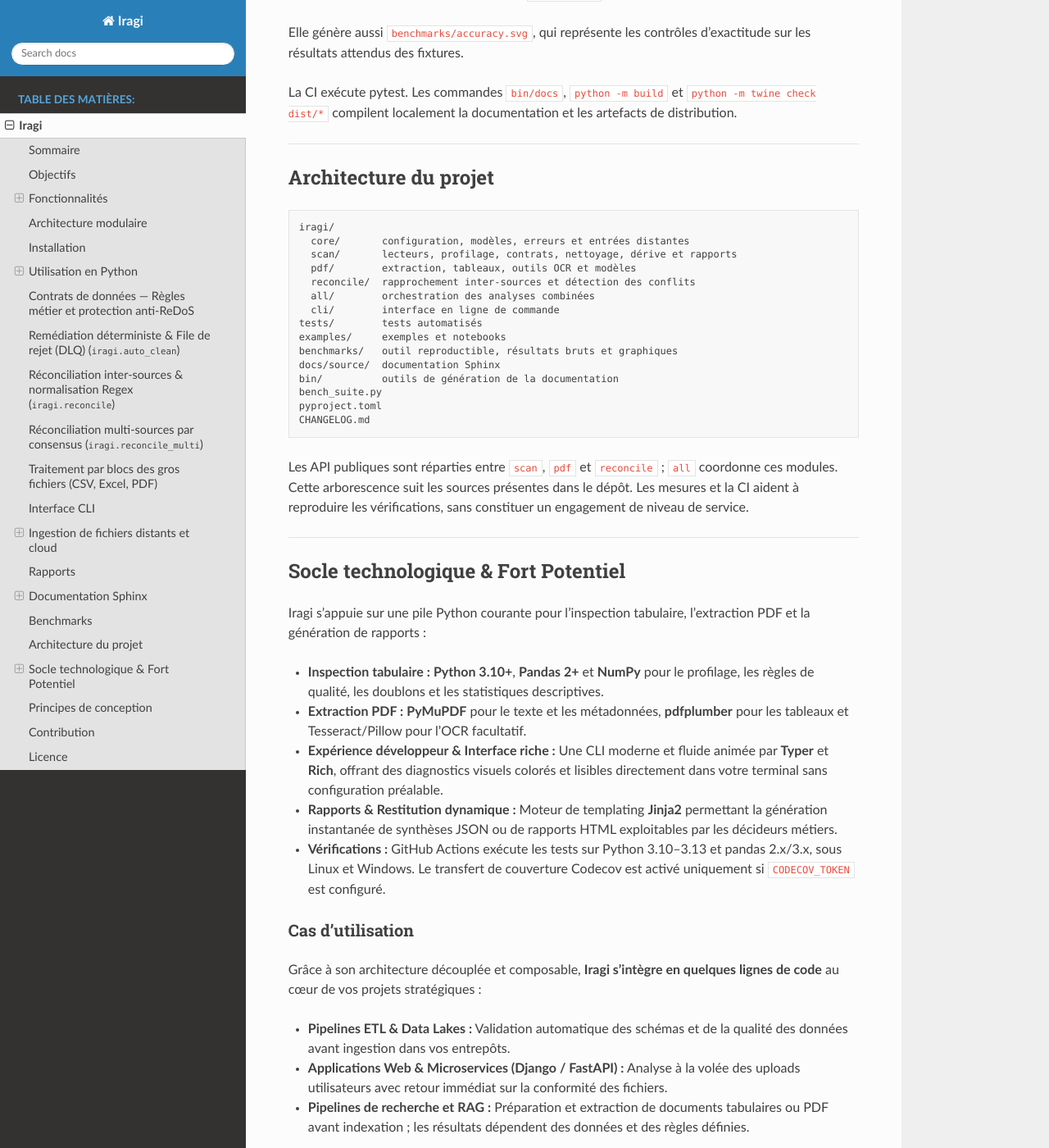
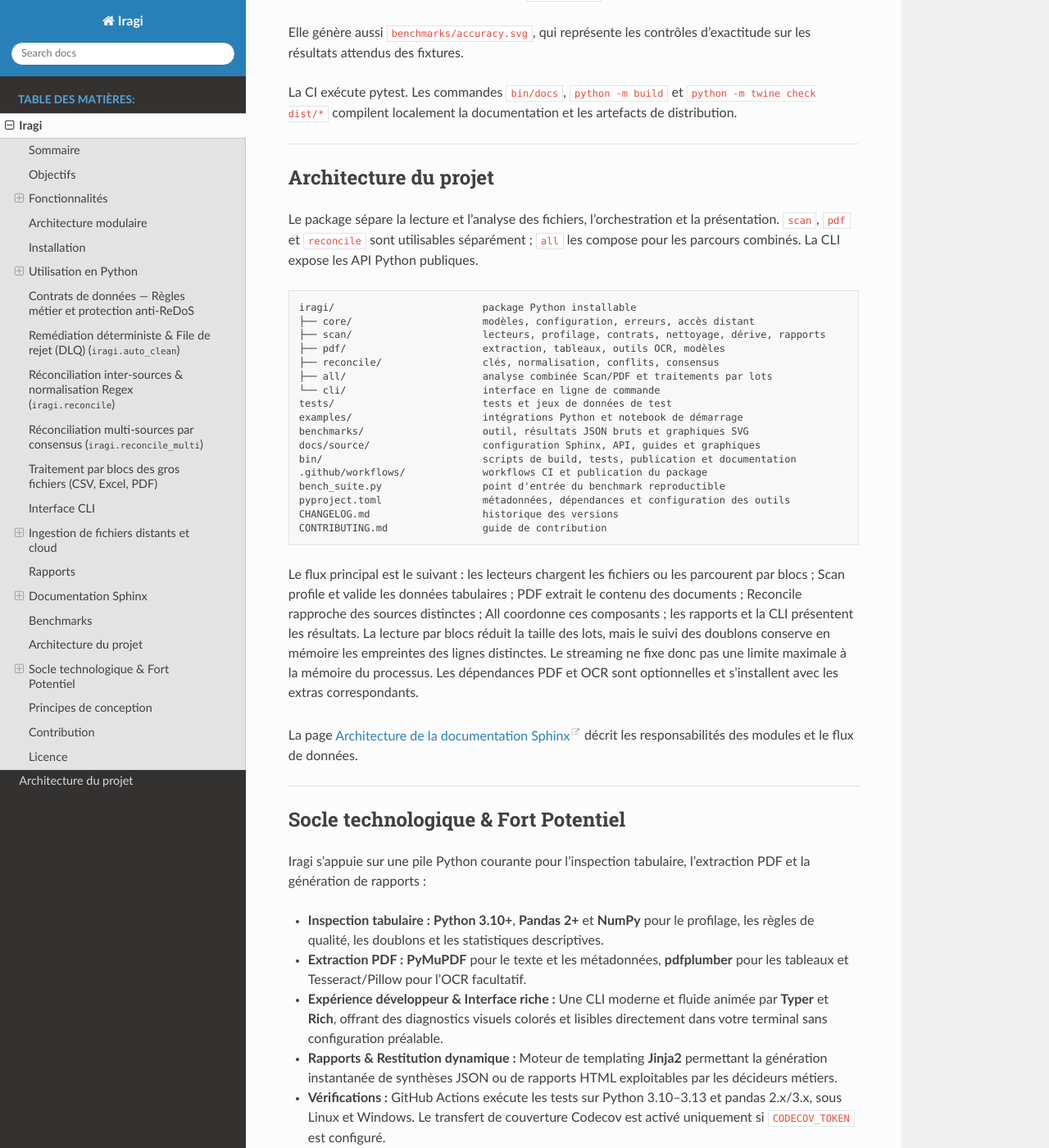
Before and after one commit to YannickMagayane/iragi, a Sphinx documentation site: the page built from docs/source/readme_fr.md, in a window 1280 px wide and 1400 px high, scrolled down 14598 px. Shown: the whole window at 82% size. Built offline with Sphinx 7.4.7 and the Read the Docs theme 3.1.0, drawn with Linux system fonts in a browser that asks for light colours; pages that are not in the unit, such as notebooks, are missing from menus.

Commit message:
docs: clarify project architecture

````diff
--- a/docs/source/index.rst
+++ b/docs/source/index.rst
@@ -13,6 +13,7 @@ qui orchestre leur fonctionnement dans un pipeline unifié.
 
    readme
    readme_fr
+   architecture
    api/modules
 
 Indices and tables
--- a/docs/source/readme_fr.md
+++ b/docs/source/readme_fr.md
@@ -534,25 +534,31 @@ La CI exécute pytest. Les commandes `bin/docs`, `python -m build` et `python -m
 
 ## Architecture du projet
 
+Le package sépare la lecture et l'analyse des fichiers, l'orchestration et la présentation. `scan`, `pdf` et `reconcile` sont utilisables séparément ; `all` les compose pour les parcours combinés. La CLI expose les API Python publiques.
+
 ```text
-iragi/
-  core/       configuration, modèles, erreurs et entrées distantes
-  scan/       lecteurs, profilage, contrats, nettoyage, dérive et rapports
-  pdf/        extraction, tableaux, outils OCR et modèles
-  reconcile/  rapprochement inter-sources et détection des conflits
-  all/        orchestration des analyses combinées
-  cli/        interface en ligne de commande
-tests/        tests automatisés
-examples/     exemples et notebooks
-benchmarks/   outil reproductible, résultats bruts et graphiques
-docs/source/  documentation Sphinx
-bin/          outils de génération de la documentation
-bench_suite.py
-pyproject.toml
-CHANGELOG.md
+iragi/                         package Python installable
+├── core/                      modèles, configuration, erreurs, accès distant
+├── scan/                      lecteurs, profilage, contrats, nettoyage, dérive, rapports
+├── pdf/                       extraction, tableaux, outils OCR, modèles
+├── reconcile/                 clés, normalisation, conflits, consensus
+├── all/                       analyse combinée Scan/PDF et traitements par lots
+└── cli/                       interface en ligne de commande
+tests/                         tests et jeux de données de test
+examples/                      intégrations Python et notebook de démarrage
+benchmarks/                    outil, résultats JSON bruts et graphiques SVG
+docs/source/                   configuration Sphinx, API, guides et graphiques
+bin/                           scripts de build, tests, publication et documentation
+.github/workflows/             workflows CI et publication du package
+bench_suite.py                 point d'entrée du benchmark reproductible
+pyproject.toml                 métadonnées, dépendances et configuration des outils
+CHANGELOG.md                   historique des versions
+CONTRIBUTING.md                guide de contribution
 ```
 
-Les API publiques sont réparties entre `scan`, `pdf` et `reconcile` ; `all` coordonne ces modules. Cette arborescence suit les sources présentes dans le dépôt. Les mesures et la CI aident à reproduire les vérifications, sans constituer un engagement de niveau de service.
+Le flux principal est le suivant : les lecteurs chargent les fichiers ou les parcourent par blocs ; Scan profile et valide les données tabulaires ; PDF extrait le contenu des documents ; Reconcile rapproche des sources distinctes ; All coordonne ces composants ; les rapports et la CLI présentent les résultats. La lecture par blocs réduit la taille des lots, mais le suivi des doublons conserve en mémoire les empreintes des lignes distinctes. Le streaming ne fixe donc pas une limite maximale à la mémoire du processus. Les dépendances PDF et OCR sont optionnelles et s'installent avec les extras correspondants.
+
+La page [Architecture de la documentation Sphinx](https://github.com/YannickMagayane/iragi/blob/main/docs/source/architecture.rst) décrit les responsabilités des modules et le flux de données.
 
 ---
 
````
Also changed, not shown: README.fr.md (+22 -16 lines), README.md (+28 -0 lines), docs/source/architecture.rst (added, +68 -0 lines).
